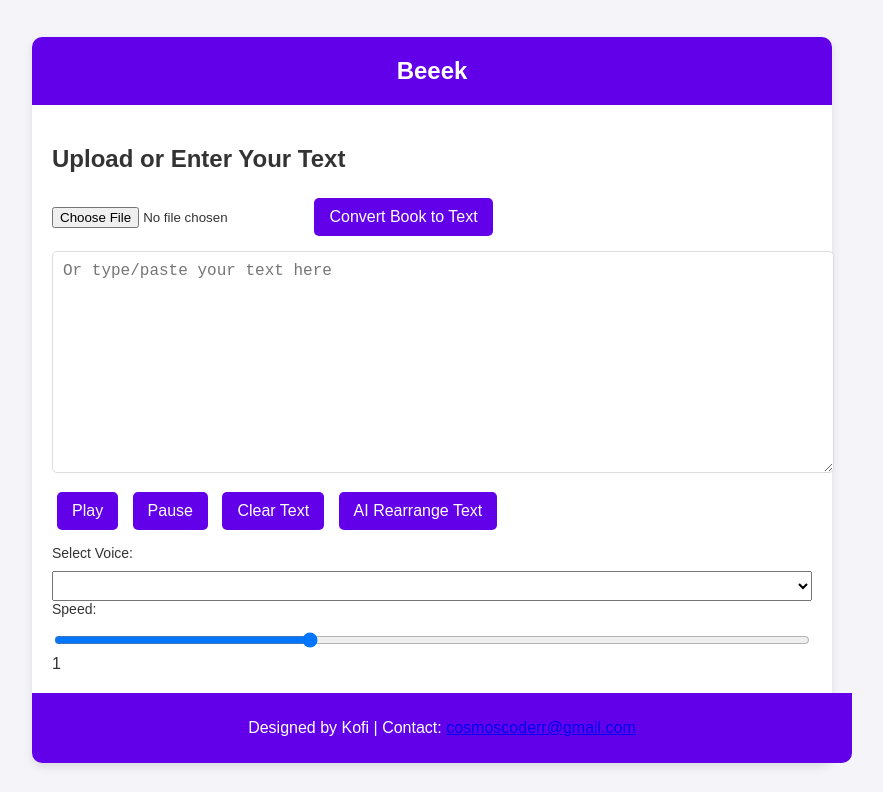
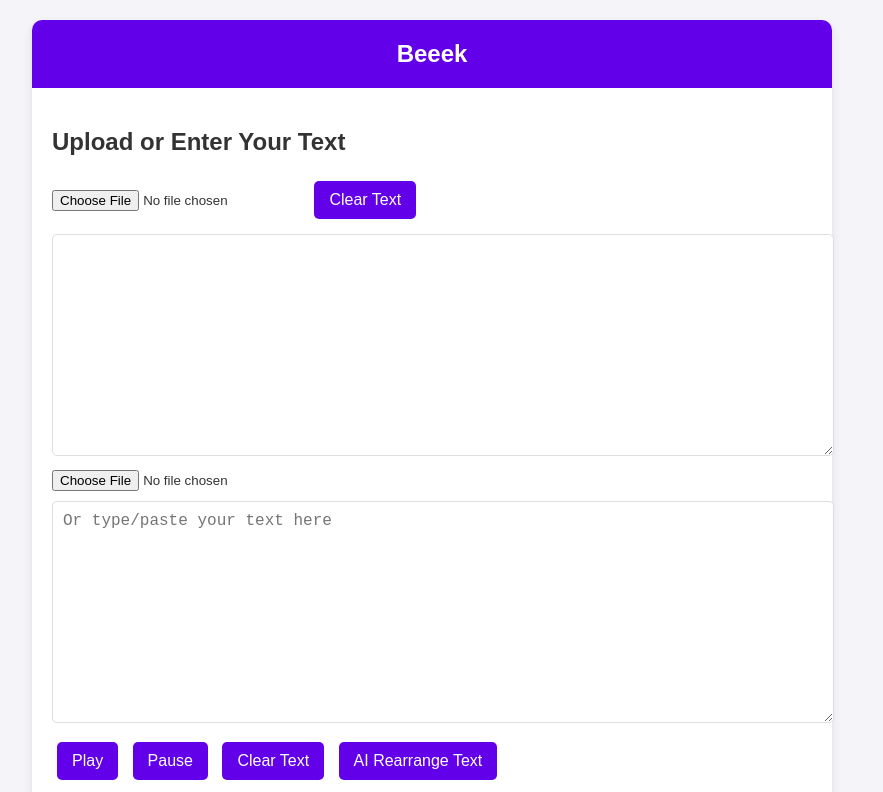
Before and after one commit to onetwo346/beeek, a plain HTML site: page index.html in a window 1280 px wide. Both pictures are taken after a click on the button "Get Started". Shown: the top 792 px of the page, without its empty margins (208-1091 px from the left). Drawn offline with Linux system fonts and the light colour scheme; a script that the page names is missing.

Commit message:
Update index.html

```diff
--- a/index.html
+++ b/index.html
@@ -47,7 +47,9 @@
     <section id="upload-section">
       <h2>Upload or Enter Your Text</h2>
       <input type="file" id="file-input" accept=".txt, .pdf">
-      <button id="convert">Convert Book to Text</button>
+      <button id="clear-text">Clear Text</button>
+<textarea id="text-area"></textarea>
+<input type="file" id="file-input" />
       <textarea id="text-area" placeholder="Or type/paste your text here"></textarea>
       <div class="controls">
         <button id="read-aloud">Play</button>
```
